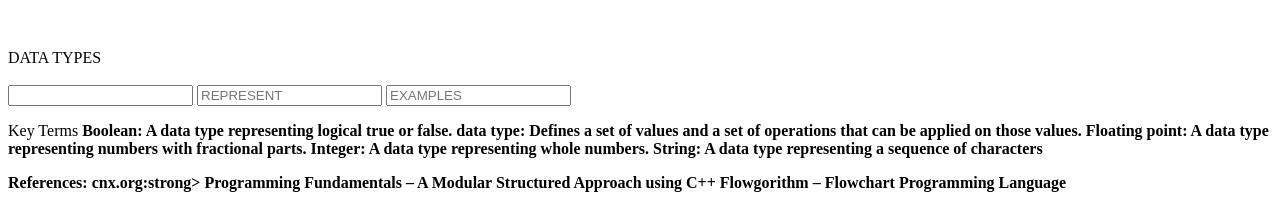
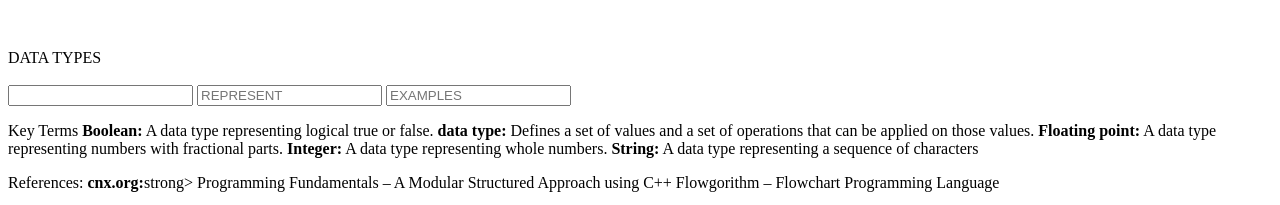
Before and after one commit to cyril-gif/kadri, a plain HTML site: page index.html in a window 1280 px wide. Shown: the part 590-795 px from the top of the page. Drawn offline with Linux system fonts and the light colour scheme.

Commit message:
Update index.html

```diff
--- a/index.html
+++ b/index.html
@@ -54,7 +54,7 @@ Common data types include:
 		 <br></br>
    <input type="text" placeholder=" " required>    <input type="text" placeholder="REPRESENT" required>  <input type="text" placeholder="EXAMPLES" required>
 <p>Key Terms
-<strong>Boolean:<strong> A data type representing logical true or false.
+<strong>Boolean:</strong> A data type representing logical true or false.
 <strong>data type: </strong>Defines a set of values and a set of operations that can be applied on those values.
 <strong>Floating point:</strong> A data type representing numbers with fractional parts.
 <strong>Integer:</strong> A data type representing whole numbers.
@@ -80,7 +80,7 @@ Analyzing missing data involves understanding patterns of missingness, imputatio
 Examples include multimedia data (e.g., images, videos with accompanying text), sensor data (e.g., IoT data with spatial and temporal attributes), and omics data (e.g., genomics data with numerical and categorical attributes)</p>
 
 <p><center><strong><a href="#">Introduction to  data  types</a></strong></center></p>
- 1. Metadata means "data about data". Metadata is defined as the data providing information about one or more aspects of the data; it is used to summarize basic information about data that can make tracking and working with specific data easier
+ 1. <strong>Metadata</strong> means "data about data". Metadata is defined as the data providing information about one or more aspects of the data; it is used to summarize basic information about data that can make tracking and working with specific data easier
 Examples:
 File size,
 Data quality,
```
